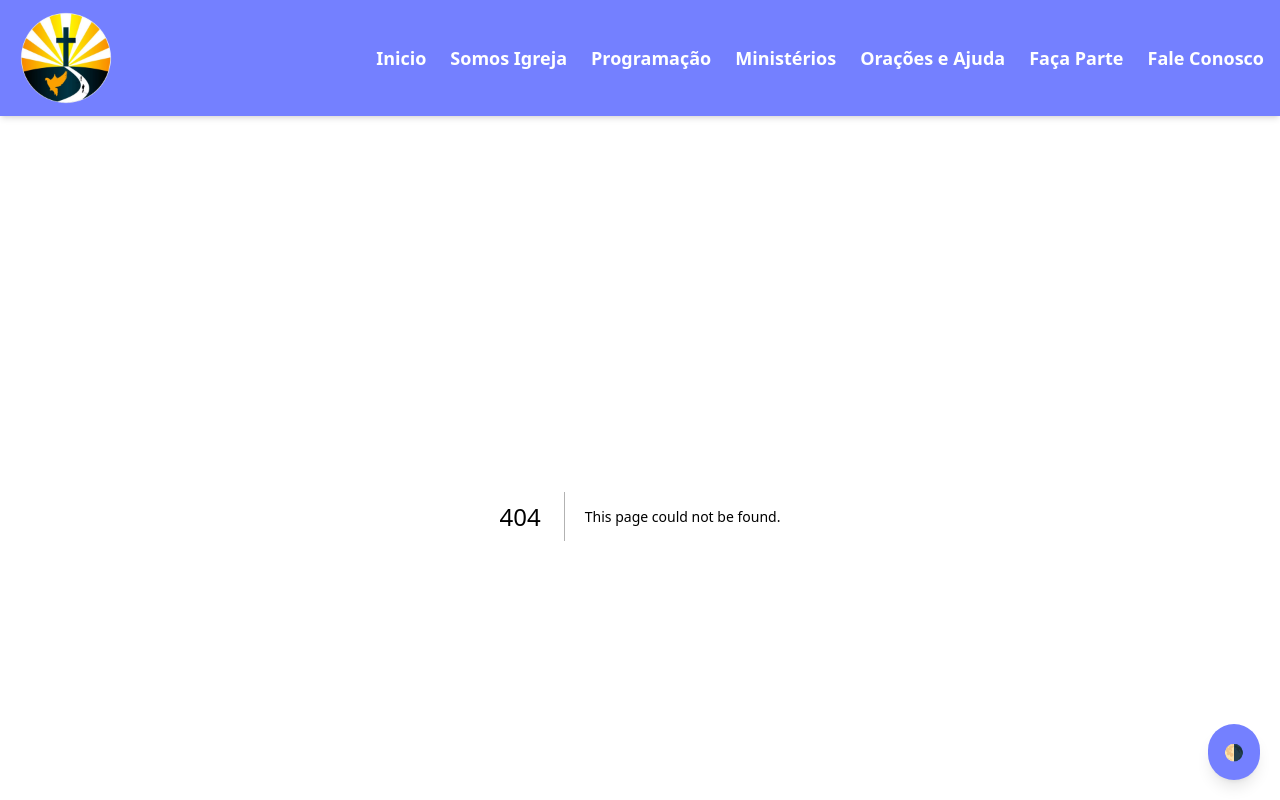
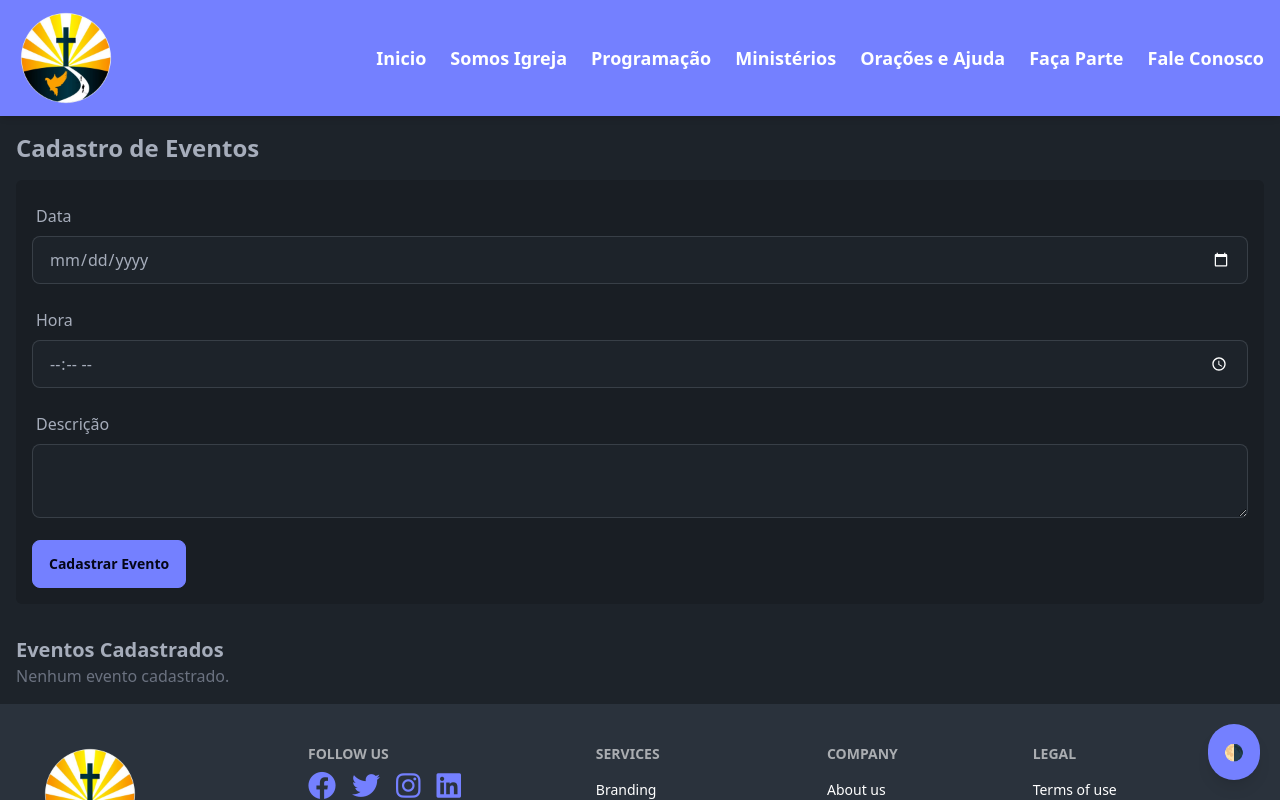
Before and after one commit to zioncwbBola/caminhodavida, a Next.js app: page /event-in in a window 1280 px wide. Before the commit this address had no page. Shown: the top 800 px of the page. Built offline with nearby package versions, Linux system fonts and the light colour scheme.

Commit message:
new file:   src/app/event-in/page copy.tsx 	new file:   src/app/event-in/page.tsx modified:   src/app/events/page.tsx

```diff
--- /dev/null
+++ b/src/app/event-in/page copy.tsx
@@ -0,0 +1,24 @@
+export default function EventsPage() {
+  return (
+    <div className="min-h-screen bg-base-100 text-base-content">
+      <div className="container mx-auto px-4 py-12 bg-base-200 text-center">
+        <h2 className="font-bold text-4xl">Programação Ao-Vivo</h2>
+        <div className="divider"></div>
+
+        {/* Adicionando o iframe do YouTube */}
+        <div className="mt-8 relative" style={{ paddingBottom: '56.25%', height: 0, overflow: 'hidden' }}>
+          <iframe
+            className="absolute top-0 left-0 w-full h-full"
+            src="https://www.youtube.com/embed/34EUarVZx-U?si=p3DTbxbgUmUEJedM"
+            title="YouTube video player"
+            frameBorder="0"
+            allow="accelerometer; autoplay; clipboard-write; encrypted-media; gyroscope; picture-in-picture; web-share"
+            referrerPolicy="strict-origin-when-cross-origin"
+            allowFullScreen
+          ></iframe>
+        </div>
+
+      </div>
+    </div>
+  )
+}
--- /dev/null
+++ b/src/app/event-in/page.tsx
@@ -0,0 +1,144 @@
+"use client";
+
+import { useState, useEffect } from "react";
+
+interface Event {
+  id: number;
+  date: string; // formato: YYYY-MM-DD
+  time: string; // formato: HH:mm
+  description: string;
+}
+
+export default function EventsPage() {
+  const [events, setEvents] = useState<Event[]>([]);
+  const [formData, setFormData] = useState<Omit<Event, "id">>({
+    date: "",
+    time: "",
+    description: "",
+  });
+  const [editingId, setEditingId] = useState<number | null>(null);
+
+  // Carregar eventos do localStorage ao inicializar a página
+  useEffect(() => {
+    const savedEvents = localStorage.getItem("events");
+    if (savedEvents) {
+      setEvents(JSON.parse(savedEvents));
+    }
+  }, []);
+
+  // Salvar eventos no localStorage sempre que a lista mudar
+  useEffect(() => {
+    localStorage.setItem("events", JSON.stringify(events));
+  }, [events]);
+
+  // Atualizar formulário
+  const handleChange = (e: React.ChangeEvent<HTMLInputElement | HTMLTextAreaElement>) => {
+    const { name, value } = e.target;
+    setFormData({ ...formData, [name]: value });
+  };
+
+  // Enviar formulário para criar ou editar evento
+  const handleSubmit = (e: React.FormEvent) => {
+    e.preventDefault();
+
+    if (editingId !== null) {
+      // Atualizar evento existente
+      setEvents((prev) =>
+        prev.map((event) =>
+          event.id === editingId ? { ...event, ...formData } : event
+        )
+      );
+      setEditingId(null);
+    } else {
+      // Adicionar novo evento
+      const newEvent: Event = { id: Date.now(), ...formData };
+      setEvents((prev) => [...prev, newEvent]);
+    }
+
+    // Limpar formulário
+    setFormData({ date: "", time: "", description: "" });
+  };
+
+  // Editar evento
+  const handleEdit = (id: number) => {
+    const eventToEdit = events.find((event) => event.id === id);
+    if (eventToEdit) {
+      setFormData({ date: eventToEdit.date, time: eventToEdit.time, description: eventToEdit.description });
+      setEditingId(id);
+    }
+  };
+
+  // Remover evento
+  const handleDelete = (id: number) => {
+    setEvents((prev) => prev.filter((event) => event.id !== id));
+  };
+
+  return (
+    <div className="p-4">
+      <h1 className="text-2xl font-bold mb-4">Cadastro de Eventos</h1>
+
+      <form onSubmit={handleSubmit} className="space-y-4 bg-base-200 p-4 rounded-md">
+        <div>
+          <label className="label">Data</label>
+          <input
+            type="date"
+            name="date"
+            value={formData.date}
+            onChange={handleChange}
+            className="input input-bordered w-full"
+            required
+          />
+        </div>
+        <div>
+          <label className="label">Hora</label>
+          <input
+            type="time"
+            name="time"
+            value={formData.time}
+            onChange={handleChange}
+            className="input input-bordered w-full"
+            required
+          />
+        </div>
+        <div>
+          <label className="label">Descrição</label>
+          <textarea
+            name="description"
+            value={formData.description}
+            onChange={handleChange}
+            className="textarea textarea-bordered w-full"
+            required
+          />
+        </div>
+        <button type="submit" className="btn btn-primary">
+          {editingId !== null ? "Salvar Alterações" : "Cadastrar Evento"}
+        </button>
+      </form>
+
+      <h2 className="text-xl font-bold mt-8">Eventos Cadastrados</h2>
+      {events.length > 0 ? (
+        <ul className="space-y-2">
+          {events.map((event) => (
+            <li key={event.id} className="border rounded-md p-4 bg-base-100 flex justify-between items-start">
+              <div>
+                <p><strong>Data:</strong> {event.date}</p>
+                <p><strong>Hora:</strong> {event.time}</p>
+                <p><strong>Descrição:</strong> {event.description}</p>
+              </div>
+              <div className="flex gap-2">
+                <button onClick={() => handleEdit(event.id)} className="btn btn-sm btn-secondary">
+                  Editar
+                </button>
+                <button onClick={() => handleDelete(event.id)} className="btn btn-sm btn-error">
+                  Excluir
+                </button>
+              </div>
+            </li>
+          ))}
+        </ul>
+      ) : (
+        <p className="text-gray-500">Nenhum evento cadastrado.</p>
+      )}
+    </div>
+  );
+}
--- a/src/app/events/page.tsx
+++ b/src/app/events/page.tsx
@@ -1,24 +1,101 @@
+"use client";
+
+import { useEffect, useState } from "react";
+
+interface Event {
+  id: number;
+  date: string; // formato: YYYY-MM-DD
+  time: string; // formato: HH:mm
+  description: string;
+}
+
+function formatDate(dateString: string): string {
+  const options: Intl.DateTimeFormatOptions = {
+    day: "2-digit",
+    month: "2-digit",
+    year: "numeric",
+  };
+  return new Date(dateString).toLocaleDateString("pt-BR", options);
+}
+
 export default function EventsPage() {
+  const [events, setEvents] = useState<Event[]>([]);
+  const [eventsThisWeek, setEventsThisWeek] = useState<Event[]>([]);
+  const [eventsByMonth, setEventsByMonth] = useState<Record<string, Event[]>>({});
+
+  useEffect(() => {
+    const savedEvents = localStorage.getItem("events");
+    if (savedEvents) {
+      const parsedEvents: Event[] = JSON.parse(savedEvents);
+      setEvents(parsedEvents);
+
+      // Filtrar eventos da semana
+      const now = new Date();
+      const weekStart = new Date(now.setDate(now.getDate() - now.getDay() + 1)); // Segunda-feira
+      const weekEnd = new Date(now.setDate(weekStart.getDate() + 6)); // Domingo
+      const eventsThisWeek = parsedEvents.filter((event) => {
+        const eventDate = new Date(event.date);
+        return eventDate >= weekStart && eventDate <= weekEnd;
+      });
+      setEventsThisWeek(eventsThisWeek);
+
+      // Agrupar eventos por mês
+      const groupedByMonth = parsedEvents.reduce((acc, event) => {
+        const month = new Date(event.date).toLocaleString("pt-BR", { month: "long", year: "numeric" });
+        if (!acc[month]) acc[month] = [];
+        acc[month].push(event);
+        return acc;
+      }, {} as Record<string, Event[]>);
+      setEventsByMonth(groupedByMonth);
+    }
+  }, []);
+
   return (
-    <div className="min-h-screen bg-base-100 text-base-content">
-      <div className="container mx-auto px-4 py-12 bg-base-200 text-center">
-        <h2 className="font-bold text-4xl">Programação Ao-Vivo</h2>
-        <div className="divider"></div>
+    <div className="p-4">
+      <h1 className="text-2xl font-bold mb-4">Eventos</h1>
 
-        {/* Adicionando o iframe do YouTube */}
-        <div className="mt-8 relative" style={{ paddingBottom: '56.25%', height: 0, overflow: 'hidden' }}>
-          <iframe
-            className="absolute top-0 left-0 w-full h-full"
-            src="https://www.youtube.com/embed/34EUarVZx-U?si=p3DTbxbgUmUEJedM"
-            title="YouTube video player"
-            frameBorder="0"
-            allow="accelerometer; autoplay; clipboard-write; encrypted-media; gyroscope; picture-in-picture; web-share"
-            referrerPolicy="strict-origin-when-cross-origin"
-            allowFullScreen
-          ></iframe>
-        </div>
+      {/* Eventos da Semana */}
+      <section>
+        <h2 className="text-xl font-bold mb-4">Eventos da Semana</h2>
+        {eventsThisWeek.length > 0 ? (
+          <div className="grid grid-cols-1 md:grid-cols-2 lg:grid-cols-3 gap-4">
+            {eventsThisWeek.map((event) => (
+              <div key={event.id} className="card bg-base-100 shadow-md p-4">
+                <h3 className="text-lg font-semibold">{event.description}</h3>
+                <p className="text-sm text-gray-600">📅 {formatDate(event.date)}</p>
+                <p className="text-sm text-gray-600">⏰ {event.time}</p>
+              </div>
+            ))}
+          </div>
+        ) : (
+          <p className="text-gray-500">Nenhum evento esta semana.</p>
+        )}
+      </section>
 
-      </div>
+      {/* Eventos por Mês */}
+      <section className="mt-8">
+        <h2 className="text-xl font-bold mb-4">Eventos por Mês</h2>
+        {Object.keys(eventsByMonth).length > 0 ? (
+          <div className="grid grid-cols-1 md:grid-cols-2 lg:grid-cols-3 gap-4">
+            {Object.entries(eventsByMonth).map(([month, events]) => (
+              <div key={month} className="card bg-base-200 shadow-md p-4">
+                <h3 className="text-lg font-semibold mb-2">{month}</h3>
+                <ul className="space-y-2">
+                  {events.map((event) => (
+                    <li key={event.id} className="border-b pb-2">
+                      <p><strong>📅 Data:</strong> {formatDate(event.date)}</p>
+                      <p><strong>⏰ Hora:</strong> {event.time}</p>
+                      <p><strong>📖 Descrição:</strong> {event.description}</p>
+                    </li>
+                  ))}
+                </ul>
+              </div>
+            ))}
+          </div>
+        ) : (
+          <p className="text-gray-500">Nenhum evento registrado.</p>
+        )}
+      </section>
     </div>
-  )
+  );
 }
```
